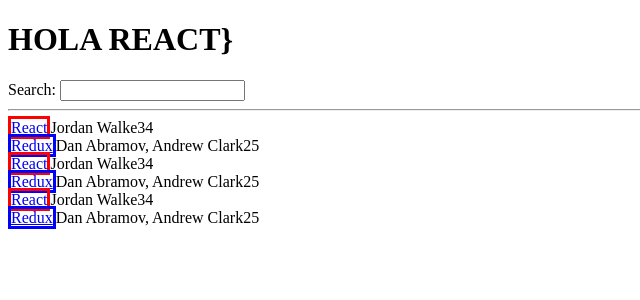
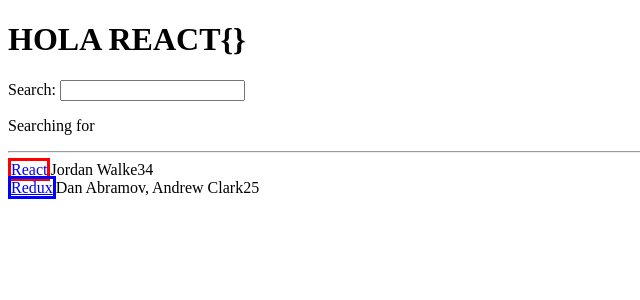
Before and after one commit to macluiggy/the-road-to-react-hacker-stories, a React (Create React App) app: page / in a window 1280 px wide. Shown: the top 300 px of the page, without its empty margins (0-640 px from the left). Built offline with nearby package versions, Linux system fonts and the light colour scheme.

Commit message:
React.useState()

```diff
--- a/src/App.js
+++ b/src/App.js
@@ -1,6 +1,9 @@
 import React from 'react';
 
-const list = [{
+
+
+const App = () => {
+    const stories = [{
             title: 'React',
             url: 'https://reactjs.org/',
             author: 'Jordan Walke',
@@ -24,19 +27,30 @@
         },
     ];
 
-const App = () =>
+    const [searchTerm, setSearchTerm] = React.useState('');
+
+    const handleEvent = event => {
+        setSearchTerm(event.target.value);
+    }
+
+    return (
         <div>
-        <h1>HOLA REACT}</h1>
+            <h1>HOLA REACT{`{}`}</h1>
             <label htmlFor="search">Search: </label>
-        <input type="text" id='search' />
+            <input
+            type="text"
+            id='search'
+            onClick={handleEvent} />
+
+            <p>Searching for <strong>{searchTerm}</strong></p>
 
             <hr />
-        <List />
-        <List />
-        <List />
+            <List list={stories}/>
         </div>
-
-const List = () => list.map(item =>
+    )
+}
+//
+const List = propsss => propsss.list.map(item =>
     <div key={item.objectID}>
             <span>
             <a href={item.url} style={item.style}>{item.title}</a>
```
Lines whose indentation alone changed are shown as unchanged.
